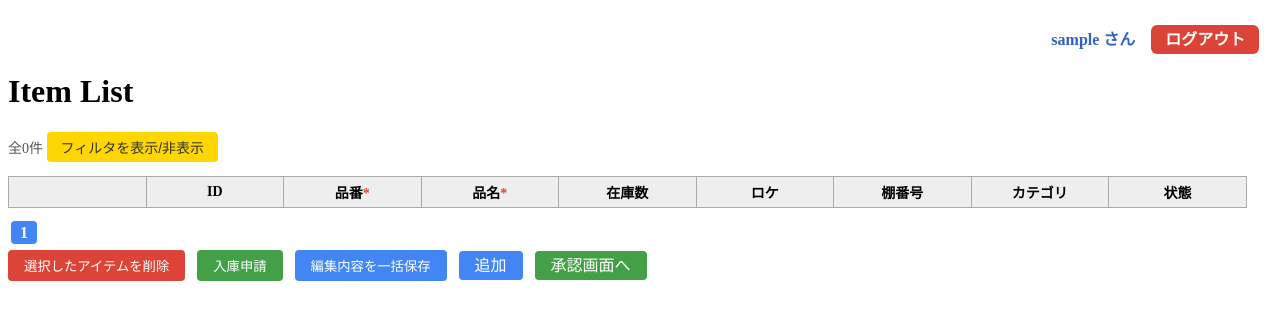
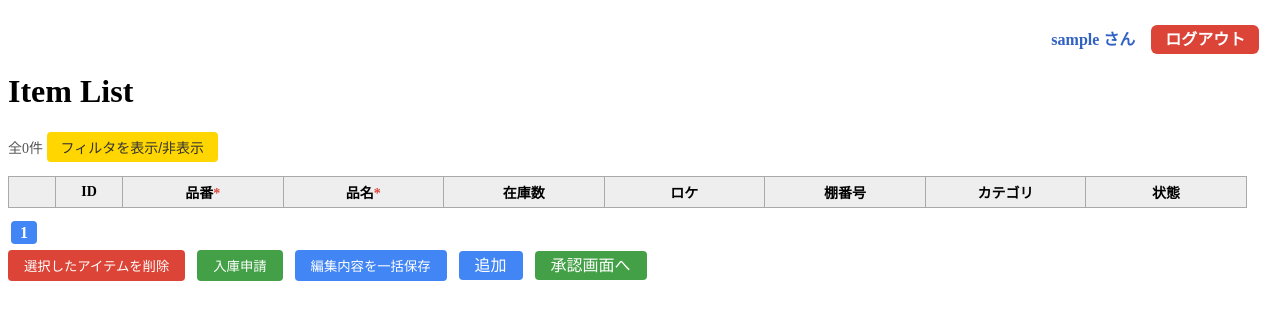
Before and after one commit to ai-programming-base/crud-app, a Flask app: page / in a window 1280 px wide. Shown: the top 320 px of the page. Run offline with Flask 3, Linux system fonts and the light colour scheme; the visitor is signed in with stand-in values (Sample User, id 1); data comes from the database, SQL or seed files in the repository; data that the repository does not hold is empty.

Commit message:
一覧表の列幅修正

```diff
--- a/templates/index.html
+++ b/templates/index.html
@@ -3,9 +3,17 @@
 <head>
     <title>Item List</title>
     <style>
-        table { border-collapse: collapse; width: 98%; }
+    table { border-collapse: collapse; width: 98%; table-layout: fixed; }
     th, td { border: 1px solid #aaa; padding: 5px; min-width: 90px; font-size: 14px; }
     th { background: #eee; }
+
+    th.col-checkbox, td.col-checkbox {
+        width: 36px; min-width: 36px; max-width: 38px; text-align: center;
+    }
+    th.col-id, td.col-id {
+        width: 56px; min-width: 56px; max-width: 60px; text-align: center;
+    }
+
     td.editing, td.filter-editing { background: #d0e3f7; }
     .filter-row td, .filter-row th { background: #f5f5cc !important; font-style: italic; }
     .filter-indicator { color: #33691e; font-weight: bold; margin-left: 10px; font-size: 14px; background: #f5f5cc; border-radius: 4px; padding: 2px 8px; }
@@ -20,7 +28,15 @@
     .pagination a, .pagination strong { margin: 0 3px; padding: 3px 9px; border-radius: 4px; background: #eee; text-decoration: none; color: #333; }
     .pagination strong { background: #4285f4; color: #fff; }
     .summary { font-size: 14px; color: #555; margin-bottom: 8px; }
-        .filter-cell input[type="text"] { width: 90%; padding:2px 4px; font-size:13px; border: 1px solid #bbb; background: #fffde7; outline: none; }
+    .filter-cell input[type="text"] {
+        width: 100%;
+        padding:2px 4px;
+        font-size:13px;
+        border: 1px solid #bbb;
+        background: #fffde7;
+        outline: none;
+        box-sizing: border-box;
+    }
     .filter-toggle { background: #ffd600; color: #333; border: none; border-radius: 4px; padding: 5px 14px; margin-bottom: 6px; font-size: 14px; cursor: pointer; }
     .filter-toggle.on { background: #ffee58; }
     .error-message { color: #db4437; font-weight: bold; margin: 8px 0; }
@@ -127,14 +143,15 @@
     <form id="filter-form" method="get" action="{{ url_for('index') }}">
         <table>
             <tr>
-                <th></th>
-                <th>ID</th>
+                <th class="col-checkbox"></th>
+                <th class="col-id">ID</th>
                 {% for f in fields %}
                 <th>{{ f.name }}{% if f.required %}<span style="color:#db4437;">*</span>{% endif %}</th>
                 {% endfor %}
             </tr>
             <tr id="filter-row" class="filter-row">
-                <td class="filter-cell" colspan="2" style="text-align:right;color:#666;font-weight:bold;">フィルタ行</td>
+                <td class="col-checkbox filter-cell"></td>
+                <td class="col-id filter-cell" style="text-align:right;color:#666;font-weight:bold;">フィルタ行</td>
                 {% for f in fields %}
                 <td class="filter-cell" data-filter-editable="true">
                     <input type="text" name="{{f.key}}_filter" value="{{ filters.get(f.key, '') }}" placeholder="filter">
@@ -147,11 +164,11 @@
         <table>
             {% for item in items %}
             <tr>
-                <td>
+                <td class="col-checkbox">
                     <input type="checkbox" name="selected_ids" value="{{ item['id'] }}">
                     <input type="hidden" name="item_id" value="{{ item['id'] }}">
                 </td>
-                <td>{{ item['id'] }}</td>
+                <td class="col-id">{{ item['id'] }}</td>
                 {% for f in fields %}
                 <td data-editable="true">
                     {{ item[f.key] }}
```
Lines whose indentation alone changed are shown as unchanged.
